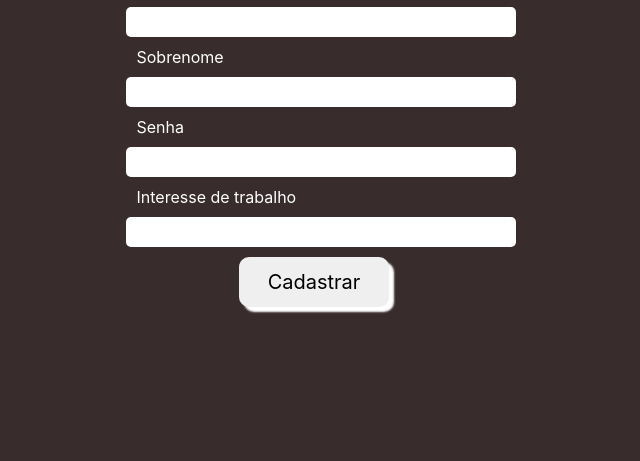
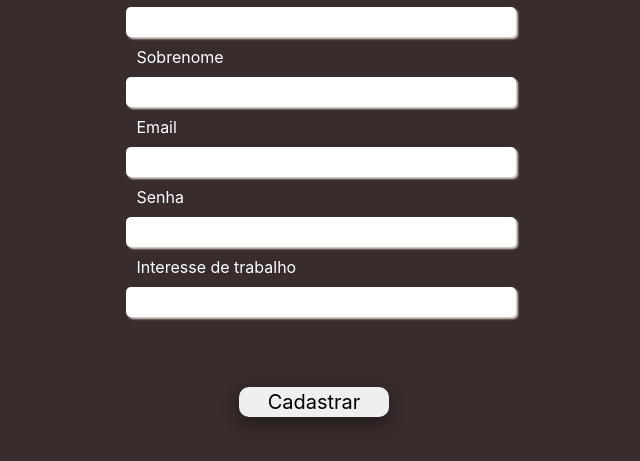
Before and after one commit to lucasChicoski/TuringCode, a React app: page /Cadastro in a window 1280 px wide. Shown: the part 245-706 px from the top of the page, without its empty margins (319-959 px from the left). Built offline with nearby package versions, Linux system fonts and the light colour scheme; a web font is replaced by a local one.

Commit message:
New features

```diff
--- a/public/index.html
+++ b/public/index.html
@@ -24,7 +24,7 @@
       work correctly both with client-side routing and a non-root public URL.
       Learn how to configure a non-root public URL by running `npm run build`.
     -->
-    <title>React App</title>
+    <title>Turing Code</title>
   </head>
   <body>
     <noscript>You need to enable JavaScript to run this app.</noscript>
--- a/src/CSS/Cadastro.css
+++ b/src/CSS/Cadastro.css
@@ -27,16 +27,24 @@
 .child input{
     width: 390px;
     height: 30px;
+    box-shadow: 2px 2px 2px #dcd4cc;
 }
 /* continuar editando o botão */
 .child button{
+    margin-top: 60px;
   margin-left: 30%;
   width: 150px;
-  height: 50px;
+  height: 30px;
   font-family: -apple-system, BlinkMacSystemFont, 'Segoe UI', Roboto, Oxygen, Ubuntu, Cantarell, 'Open Sans', 'Helvetica Neue', sans-serif;
   font-size: 20px;
   border-radius: 10px;
-  box-shadow: 5px 5px 2px  white       ;
+  box-shadow: 0 8px 16px 0 rgba(0,0,0,0.2), 0 6px 20px 0 rgba(0,0,0,0.19);
+  cursor: pointer;
+  transition-duration: 0.4s;
+}
+.child button:hover {
+    background-color: #4CAF50; /* Green */
+    color: black    ;
 }
 
 .formCadastro p{
--- a/src/CSS/head.css
+++ b/src/CSS/head.css
@@ -62,6 +62,7 @@ input{
 
 .emaiL{
     background-image: url(/src/images/email.png);
+    width: 75%;
     padding-left: 30px;
     background-size: 18px;
     background-repeat: no-repeat;
@@ -71,9 +72,12 @@ input{
 
 .senhA{
     background-image: url(/src/images/senha.png);
-    background-size: 18px;
+    width: 75%;
+    padding-left: 30px;
+    background-size: 15px;
     background-repeat: no-repeat;
     background-position-x: 10px;
+    background-position-y: 0.5px;
 }
 
 .emailLogin{
--- a/src/pages/Cadastro.js
+++ b/src/pages/Cadastro.js
@@ -1,18 +1,52 @@
-import React, { useEffect } from 'react';
+import React, { useEffect, useState } from 'react';
 
 import '../CSS/Cadastro.css'
 
 import logo from './../images/newLogo2Borda.png'
 import logoName from './../images/logoNameBorda.png'
 import { Link } from 'react-router-dom';
+import axios from 'axios';
 
-function Cadastro() {
+function Cadastro(e) {
+
+    const [nome, SetNome] = React.useState('');
+    const [sobrenome, SetSobrenome] = React.useState('');
+    const [email, SetEmail] = React.useState('');
+    const [senha, SetSenha] = React.useState('');
+    const [interesse, SetInteresse] = React.useState('');
+
+    function Cadastrar() {
+
+        axios.post('http://localhost:3333/cadastro', {
+
+            nome: nome,
+            sobrenome: sobrenome,
+            email: email,
+            senha: senha,
+            interesse: interesse
+
+        }).then(answerservice => {
+            console.log(answerservice)
+
+            if (answerservice.data == '1') {
+                console.log('Cadastro efetivado')
+                alert('Cadastro efetivado')
+                window.location.href = 'http://localhost:3000/' //redireciona para página principal
+
+            }
+
+        }).catch(erro => {
+            console.log(erro)
+        })
+
+    }
+
     return (
         <div className="tela">
             <div className="mainframe">
                 <div className="cabecalho">
                     <div>
-                      <Link to="/">  <img className="logo" src={logo} /></Link>
+                        <Link to="/">  <img className="logo" src={logo} /></Link>
                     </div>
                     <div>
                         <img className="nome" src={logoName} />
@@ -21,15 +55,40 @@ function Cadastro() {
 
                 <div className="formCadastro">
                     <div className="child">
+
                         <p>Nome</p>
-                        <input />
+                        <input
+                            type="text"
+                            value={nome}
+                            onChange={e => SetNome(e.target.value)}
+                        />
                         <p>Sobrenome</p>
-                        <input />
+                        <input
+                            type="text"
+                            value={sobrenome}
+                            onChange={e => SetSobrenome(e.target.value)}
+                        />
+                        <p>Email</p>
+                        <input
+                            type="text"
+                            value={email}
+                            onChange={e => SetEmail(e.target.value)}
+                        />
                         <p>Senha</p>
-                        <input />
+                        <input
+                            type="text"
+                            value={senha}
+                            onChange={e => SetSenha(e.target.value)}
+                        />
                         <p>Interesse de trabalho</p>
-                        <input />
-                        <button type="button">Cadastrar</button>
+                        <input
+                            type="text"
+                            value={interesse}
+                            onChange={e => SetInteresse(e.target.value)}
+                        />
+
+                        <button onClick={Cadastrar} type="button">Cadastrar</button>
+
                     </div>
                 </div>
             </div>
--- a/src/pages/arq.js
+++ b/src/pages/arq.js
@@ -46,6 +46,12 @@ function Arq({ onSubmit }) {
 
         }).then(response => {
             console.log(response)
+
+            if(response.data == '1'){
+                alert('Login Efetuado');
+            }else if(response.data == '2'){
+                alert('Senha ou email incorreto');
+            }
         }).catch(error => {
             console.log(error.response)
         });
@@ -70,12 +76,13 @@ function Arq({ onSubmit }) {
                         <input
                             type="text"
                             className='emaiL'
-                            title="teste"
+                            title="Email"
                             value={email}
                             onChange={e => setEmail(e.target.value)} />
 
                         <input
                             type="text"
+                            title="Senha"
                             className='senhA'
                             value={senha}
                             onChange={e => setSenha(e.target.value)} />
```
